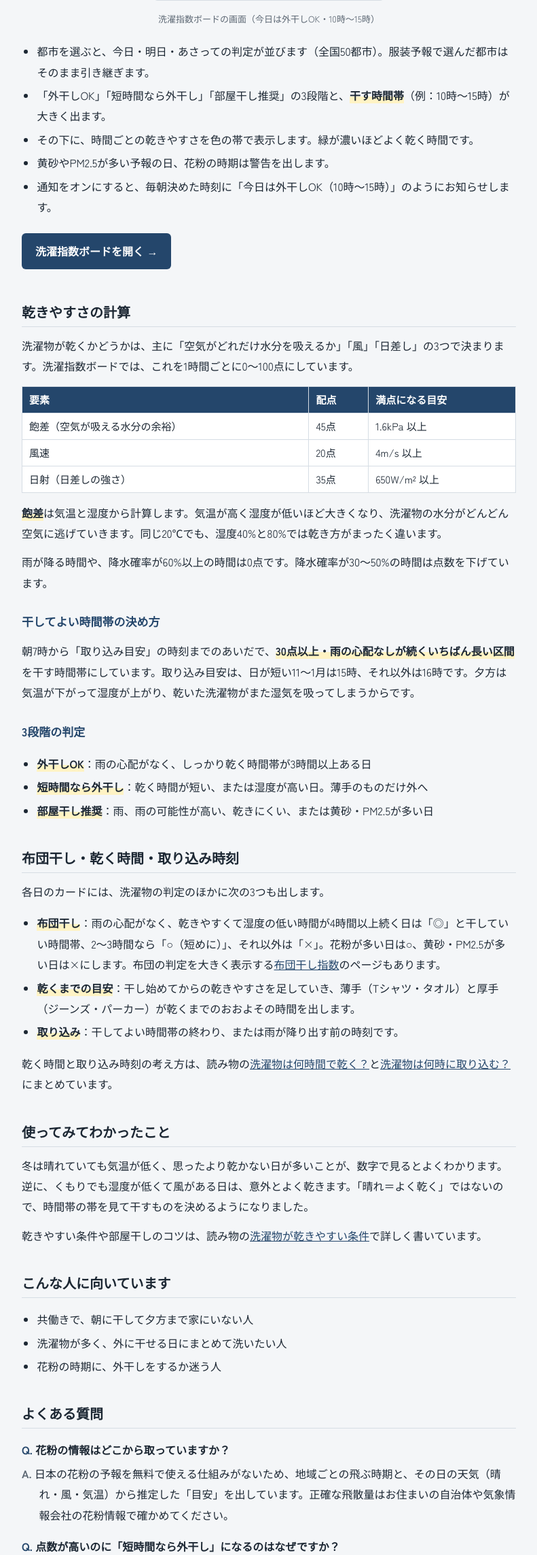
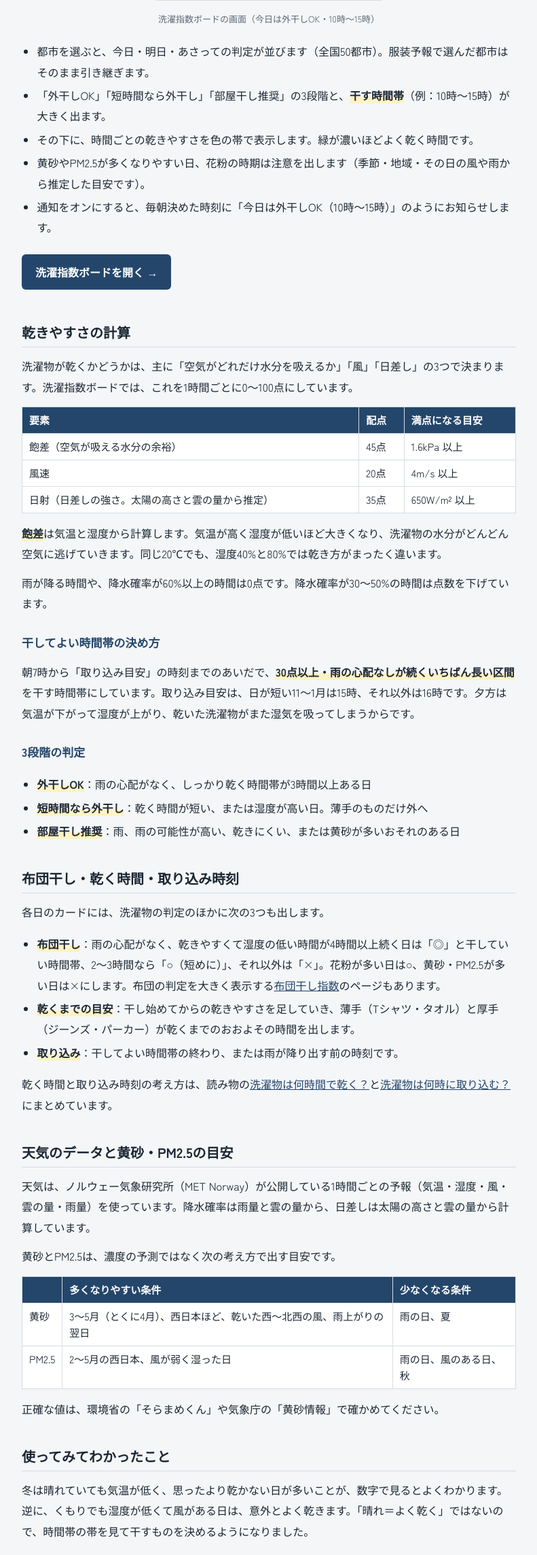
Before and after one commit to kfukuzumi1119-debug/kfukuzumi1119-debug.github.io, a plain HTML site: page guide/sentaku/index.html in a window 1280 px wide. Shown: the part 1445-3732 px from the top of the page at 68% size, without its empty margins (244-1035 px from the left). Drawn offline with Linux system fonts and the light colour scheme.

Commit message:
天気データを MET Norway（ノルウェー気象研究所）に切り替え、黄砂・PM2.5は季節と天気からの目安に
Co-Authored-By: Claude Opus 5.5 <noreply@anthropic.com>

```diff
--- a/guide/sentaku/index.html
+++ b/guide/sentaku/index.html
@@ -78,21 +78,26 @@ footer a{color:var(--muted)}
 <p>子どもがいると洗濯物は毎日たくさん出ます。外に干せる日にまとめて干したい、雨の日は朝から部屋干しの準備をしたい。そのために、<strong>1時間ごとの乾きやすさ</strong>と、<strong>干してよい時間帯</strong>をはっきり出す道具を作りました。</p>
 <h2>使い方</h2>
 <figure class="phone"><img src="/guide/img/sentaku.jpg" alt="洗濯指数ボードの画面（今日は外干しOK・10時〜15時）" loading="lazy" width="500"><figcaption>洗濯指数ボードの画面（今日は外干しOK・10時〜15時）</figcaption></figure>
-<ul><li>都市を選ぶと、今日・明日・あさっての判定が並びます（全国50都市）。服装予報で選んだ都市はそのまま引き継ぎます。</li><li>「外干しOK」「短時間なら外干し」「部屋干し推奨」の3段階と、<strong>干す時間帯</strong>（例：10時〜15時）が大きく出ます。</li><li>その下に、時間ごとの乾きやすさを色の帯で表示します。緑が濃いほどよく乾く時間です。</li><li>黄砂やPM2.5が多い予報の日、花粉の時期は警告を出します。</li><li>通知をオンにすると、毎朝決めた時刻に「今日は外干しOK（10時〜15時）」のようにお知らせします。</li></ul>
+<ul><li>都市を選ぶと、今日・明日・あさっての判定が並びます（全国50都市）。服装予報で選んだ都市はそのまま引き継ぎます。</li><li>「外干しOK」「短時間なら外干し」「部屋干し推奨」の3段階と、<strong>干す時間帯</strong>（例：10時〜15時）が大きく出ます。</li><li>その下に、時間ごとの乾きやすさを色の帯で表示します。緑が濃いほどよく乾く時間です。</li><li>黄砂やPM2.5が多くなりやすい日、花粉の時期は注意を出します（季節・地域・その日の風や雨から推定した目安です）。</li><li>通知をオンにすると、毎朝決めた時刻に「今日は外干しOK（10時〜15時）」のようにお知らせします。</li></ul>
 <p><a class="btn" href="https://fukuso.hibitool.com/sentaku/">洗濯指数ボードを開く →</a></p>
 <h2>乾きやすさの計算</h2>
 <p>洗濯物が乾くかどうかは、主に「空気がどれだけ水分を吸えるか」「風」「日差し」の3つで決まります。洗濯指数ボードでは、これを1時間ごとに0〜100点にしています。</p>
-<div class="tbl"><table><thead><tr><th>要素</th><th>配点</th><th>満点になる目安</th></tr></thead><tbody><tr><td>飽差（空気が吸える水分の余裕）</td><td>45点</td><td>1.6kPa 以上</td></tr><tr><td>風速</td><td>20点</td><td>4m/s 以上</td></tr><tr><td>日射（日差しの強さ）</td><td>35点</td><td>650W/m² 以上</td></tr></tbody></table></div>
+<div class="tbl"><table><thead><tr><th>要素</th><th>配点</th><th>満点になる目安</th></tr></thead><tbody><tr><td>飽差（空気が吸える水分の余裕）</td><td>45点</td><td>1.6kPa 以上</td></tr><tr><td>風速</td><td>20点</td><td>4m/s 以上</td></tr><tr><td>日射（日差しの強さ。太陽の高さと雲の量から推定）</td><td>35点</td><td>650W/m² 以上</td></tr></tbody></table></div>
 <p><strong>飽差</strong>は気温と湿度から計算します。気温が高く湿度が低いほど大きくなり、洗濯物の水分がどんどん空気に逃げていきます。同じ20℃でも、湿度40%と80%では乾き方がまったく違います。</p>
 <p>雨が降る時間や、降水確率が60%以上の時間は0点です。降水確率が30〜50%の時間は点数を下げています。</p>
 <h3>干してよい時間帯の決め方</h3>
 <p>朝7時から「取り込み目安」の時刻までのあいだで、<strong>30点以上・雨の心配なしが続くいちばん長い区間</strong>を干す時間帯にしています。取り込み目安は、日が短い11〜1月は15時、それ以外は16時です。夕方は気温が下がって湿度が上がり、乾いた洗濯物がまた湿気を吸ってしまうからです。</p>
 <h3>3段階の判定</h3>
-<ul><li><strong>外干しOK</strong>：雨の心配がなく、しっかり乾く時間帯が3時間以上ある日</li><li><strong>短時間なら外干し</strong>：乾く時間が短い、または湿度が高い日。薄手のものだけ外へ</li><li><strong>部屋干し推奨</strong>：雨、雨の可能性が高い、乾きにくい、または黄砂・PM2.5が多い日</li></ul>
+<ul><li><strong>外干しOK</strong>：雨の心配がなく、しっかり乾く時間帯が3時間以上ある日</li><li><strong>短時間なら外干し</strong>：乾く時間が短い、または湿度が高い日。薄手のものだけ外へ</li><li><strong>部屋干し推奨</strong>：雨、雨の可能性が高い、乾きにくい、または黄砂が多いおそれのある日</li></ul>
 <h2>布団干し・乾く時間・取り込み時刻</h2>
 <p>各日のカードには、洗濯物の判定のほかに次の3つも出します。</p>
 <ul><li><strong>布団干し</strong>：雨の心配がなく、乾きやすくて湿度の低い時間が4時間以上続く日は「◎」と干していい時間帯、2〜3時間なら「○（短めに）」、それ以外は「×」。花粉が多い日は○、黄砂・PM2.5が多い日は×にします。布団の判定を大きく表示する<a href="https://fukuso.hibitool.com/sentaku/futon/">布団干し指数</a>のページもあります。</li><li><strong>乾くまでの目安</strong>：干し始めてからの乾きやすさを足していき、薄手（Tシャツ・タオル）と厚手（ジーンズ・パーカー）が乾くまでのおおよその時間を出します。</li><li><strong>取り込み</strong>：干してよい時間帯の終わり、または雨が降り出す前の時刻です。</li></ul>
 <p>乾く時間と取り込み時刻の考え方は、読み物の<a href="/yomimono/kawaku-jikan/">洗濯物は何時間で乾く？</a>と<a href="/yomimono/torikomi-jikan/">洗濯物は何時に取り込む？</a>にまとめています。</p>
+<h2>天気のデータと黄砂・PM2.5の目安</h2>
+<p>天気は、ノルウェー気象研究所（MET Norway）が公開している1時間ごとの予報（気温・湿度・風・雲の量・雨量）を使っています。降水確率は雨量と雲の量から、日差しは太陽の高さと雲の量から計算しています。</p>
+<p>黄砂とPM2.5は、濃度の予測ではなく次の考え方で出す目安です。</p>
+<div class="tbl"><table><thead><tr><th></th><th>多くなりやすい条件</th><th>少なくなる条件</th></tr></thead><tbody><tr><td>黄砂</td><td>3〜5月（とくに4月）、西日本ほど、乾いた西〜北西の風、雨上がりの翌日</td><td>雨の日、夏</td></tr><tr><td>PM2.5</td><td>2〜5月の西日本、風が弱く湿った日</td><td>雨の日、風のある日、秋</td></tr></tbody></table></div>
+<p>正確な値は、環境省の「そらまめくん」や気象庁の「黄砂情報」で確かめてください。</p>
 <h2>使ってみてわかったこと</h2>
 <p>冬は晴れていても気温が低く、思ったより乾かない日が多いことが、数字で見るとよくわかります。逆に、くもりでも湿度が低くて風がある日は、意外とよく乾きます。「晴れ＝よく乾く」ではないので、時間帯の帯を見て干すものを決めるようになりました。</p>
 <p>乾きやすい条件や部屋干しのコツは、読み物の<a href="/yomimono/sentaku-kawaku/">洗濯物が乾きやすい条件</a>で詳しく書いています。</p>
```
Also changed, not shown: about.html (+1 -1 lines), guide/fukuso/index.html (+3 -3 lines), privacy.html (+2 -2 lines).
